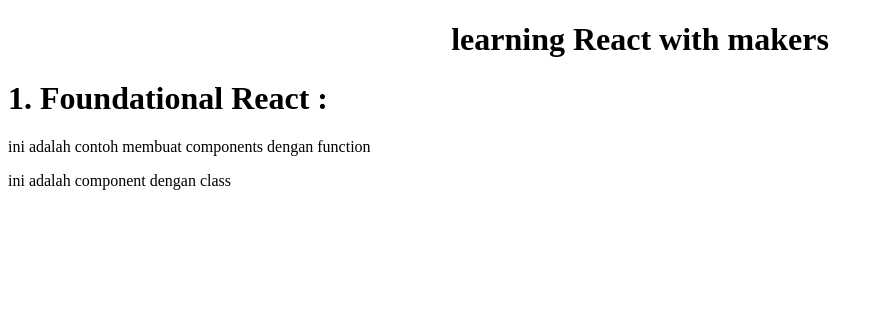
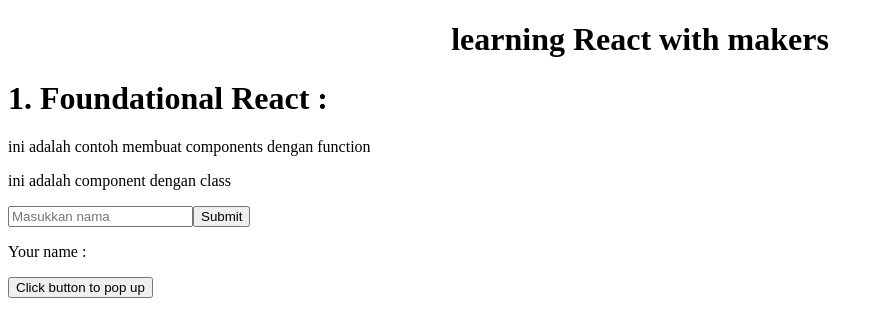
Before and after one commit to denimubarokhilmi/learningPathReactWithMakers, a React app: page / in a window 1280 px wide. Shown: the top 336 px of the page, without its empty margins (0-884 px from the left). Built offline with nearby package versions, Linux system fonts and the light colour scheme; the HTML template or start-up script is replaced by a standard one.

Commit message:
feat:understanding Event Handling

```diff
--- /dev/null
+++ b/src/components/FoundationalReact./EventHandling.jsx
@@ -0,0 +1,46 @@
+import { useState } from "react";
+
+function EventHandling() {
+  return (
+    <div className="event-handling">
+      <FormHandling></FormHandling>
+      <ButtonHandling></ButtonHandling>
+    </div>
+  );
+}
+
+function FormHandling() {
+  const [name, setName] = useState("");
+
+  const handleSubmit = (e) => {
+    e.preventDefault();
+    console.log("Nama:", name);
+  };
+
+  return (
+    <>
+      <form onSubmit={handleSubmit}>
+        <input
+          type="text"
+          placeholder="Masukkan nama"
+          value={name}
+          onChange={(e) => setName(e.target.value)}
+        />
+
+        <button type="submit">Submit</button>
+      </form>
+      <p>Your name : {name}</p>
+    </>
+  );
+}
+
+function ButtonHandling() {
+  const handleClick = () => alert("the click button");
+  return (
+    <>
+      <button onClick={handleClick}>Click button to pop up</button>
+    </>
+  );
+}
+
+export default EventHandling;
--- a/src/components/FoundationalReact./TempFoundational.jsx
+++ b/src/components/FoundationalReact./TempFoundational.jsx
@@ -1,11 +1,14 @@
 import ComponentWithFunction from "./ComponentWithFunction";
 import Greeting from "./ComponentWithClass";
+import EventHandling from "./EventHandling";
 function TempFoundational() {
   return (
     <div>
       <h1>1. Foundational React : </h1>
       <ComponentWithFunction></ComponentWithFunction>
       <Greeting></Greeting>
+
+      <EventHandling></EventHandling>
     </div>
   );
 }
```
